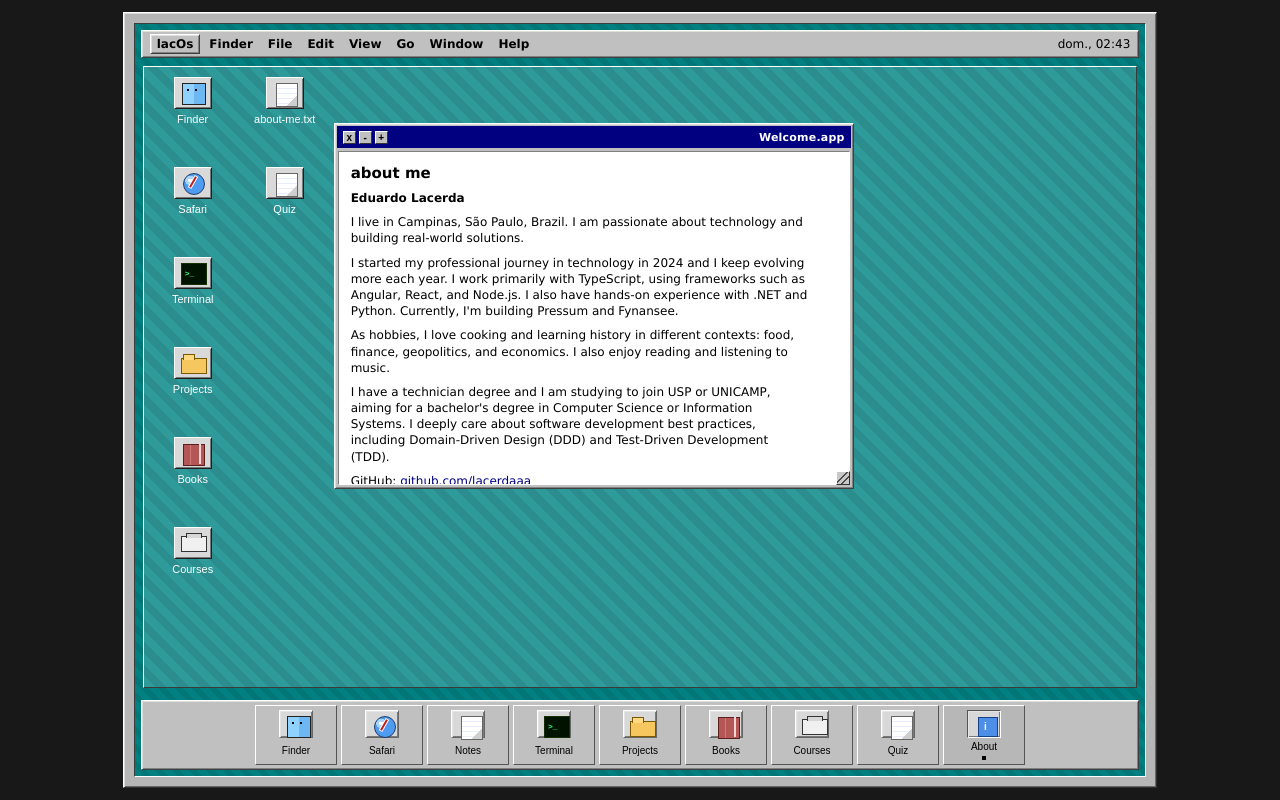
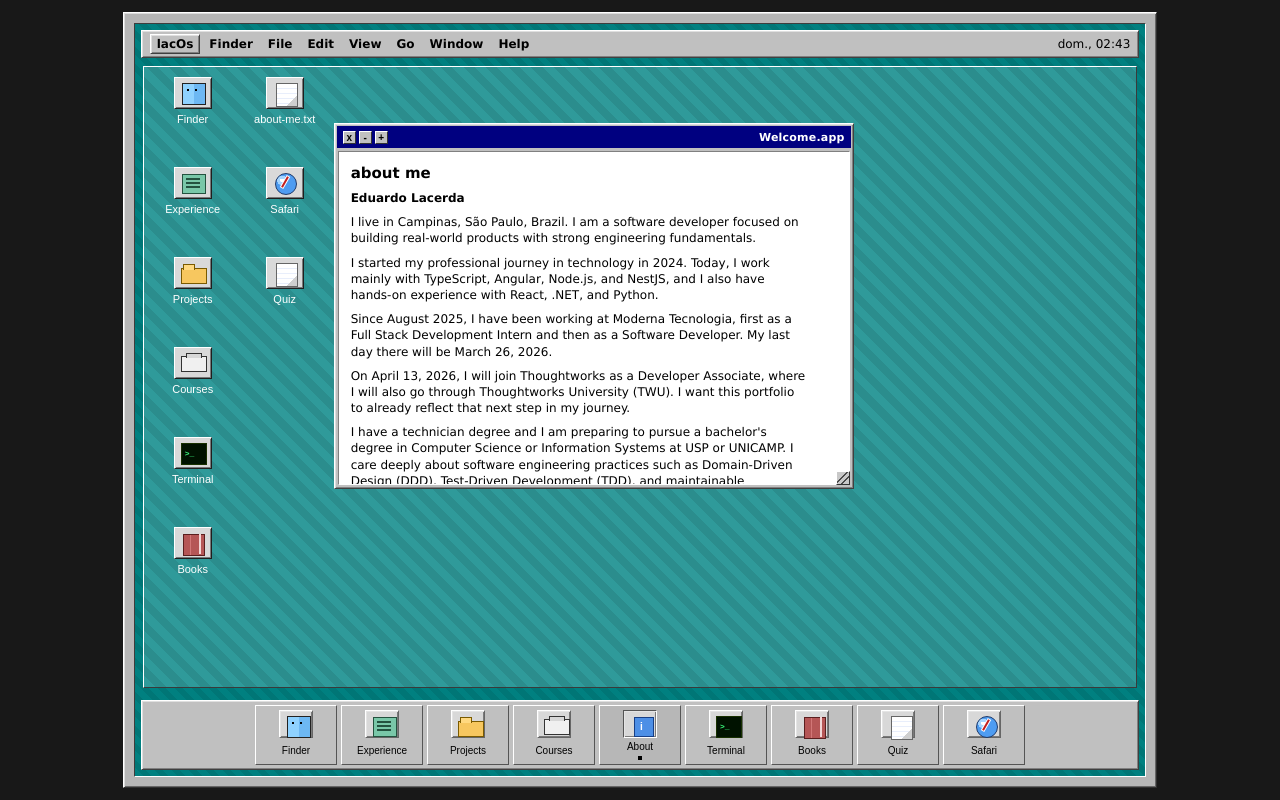
Before and after one commit to lacerdaaa/the-lacerda-os, an Angular app: page / in a window 1280 px wide. Built offline with nearby package versions, Linux system fonts and the light colour scheme.

Commit message:
Update experience timeline with Moderna and Thoughtworks

```diff
--- a/src/app/app.html
+++ b/src/app/app.html
@@ -129,6 +129,29 @@
               </div>
               }
 
+              @case ('experience') {
+              <h1>{{ getWindowContentTitle(windowState.appId) }}</h1>
+              <div class="experience-grid">
+                @for (experience of experiences; track experience.title) {
+                <article class="experience-card">
+                  <div class="experience-heading">
+                    <div>
+                      <h2>{{ experience.title }}</h2>
+                      <p class="experience-meta">{{ experience.organization }} · {{ experience.period }}</p>
+                    </div>
+                    <span class="experience-status">{{ experience.status }}</span>
+                  </div>
+                  <p class="experience-summary">{{ experience.summary }}</p>
+                  <ul class="experience-highlights">
+                    @for (highlight of experience.highlights; track highlight) {
+                    <li>{{ highlight }}</li>
+                    }
+                  </ul>
+                </article>
+                }
+              </div>
+              }
+
               @case ('quiz') {
               <h1>{{ getWindowContentTitle(windowState.appId) }}</h1>
               <app-about-quiz (secretUnlocked)="handleQuizSecretUnlocked()"></app-about-quiz>
@@ -254,12 +277,24 @@
 
               @case ('finder') {
               <h1>{{ getWindowContentTitle(windowState.appId) }}</h1>
-              <p>Explore files, open apps, and navigate your portfolio desktop.</p>
+              <p>Recruiter mode: open the most important parts of my portfolio from this desktop hub.</p>
               <div class="finder-grid">
-                <span>Portfolio</span>
-                <span>Assets</span>
-                <span>Experiments</span>
-                <span>Archive</span>
+                <button type="button" (click)="openApp('about')">
+                  <strong>Profile</strong>
+                  <span>Who I am, where I am, and what I am building.</span>
+                </button>
+                <button type="button" (click)="openApp('experience')">
+                  <strong>Experience</strong>
+                  <span>Thoughtworks start date, TWU, and current hands-on work.</span>
+                </button>
+                <button type="button" (click)="openApp('projects')">
+                  <strong>Projects</strong>
+                  <span>Featured GitHub work and active product builds.</span>
+                </button>
+                <button type="button" (click)="openApp('courses')">
+                  <strong>Courses</strong>
+                  <span>Recent certifications and technical training.</span>
+                </button>
               </div>
               }
               }
--- a/src/app/app.scss
+++ b/src/app/app.scss
@@ -342,6 +342,26 @@
   background: #d7d7d7;
 }
 
+.workspace-icon[data-icon='experience']::before,
+.dock-icon[data-icon='experience']::before {
+  left: 7px;
+  top: 6px;
+  width: 22px;
+  height: 18px;
+  border: 1px solid #24523f;
+  background: #79c7a8;
+}
+
+.workspace-icon[data-icon='experience']::after,
+.dock-icon[data-icon='experience']::after {
+  left: 11px;
+  top: 10px;
+  width: 14px;
+  height: 2px;
+  background: #24523f;
+  box-shadow: 0 4px 0 #24523f, 0 8px 0 #24523f;
+}
+
 .workspace-icon[data-icon='notes']::before,
 .workspace-icon[data-icon='textviewer']::before,
 .workspace-icon[data-icon='file']::before,
@@ -641,6 +661,61 @@
   height: 56px;
   image-rendering: pixelated;
   image-rendering: crisp-edges;
+}
+
+.experience-grid {
+  margin-top: 10px;
+  display: grid;
+  gap: 8px;
+}
+
+.experience-card {
+  border-top: 1px solid #fff;
+  border-left: 1px solid #fff;
+  border-right: 1px solid #666;
+  border-bottom: 1px solid #666;
+  background: #ececec;
+  padding: 10px;
+  display: grid;
+  gap: 8px;
+}
+
+.experience-heading {
+  display: flex;
+  justify-content: space-between;
+  align-items: start;
+  gap: 10px;
+}
+
+.experience-card h2,
+.finder-grid strong {
+  margin: 0;
+  font-size: 12px;
+}
+
+.experience-meta,
+.experience-summary,
+.experience-highlights,
+.finder-grid span {
+  margin: 0;
+  font-size: 11px;
+  line-height: 1.35;
+}
+
+.experience-status {
+  padding: 2px 6px;
+  border-top: 1px solid #fff;
+  border-left: 1px solid #fff;
+  border-right: 1px solid #666;
+  border-bottom: 1px solid #666;
+  background: #dcefdc;
+  font-size: 10px;
+  font-weight: 700;
+  text-transform: uppercase;
+}
+
+.experience-highlights {
+  padding-left: 18px;
 }
 
 .safari-shell {
@@ -1081,18 +1156,37 @@
 .finder-grid {
   margin-top: 10px;
   display: grid;
-  grid-template-columns: repeat(2, minmax(100px, 1fr));
+  grid-template-columns: repeat(2, minmax(160px, 1fr));
   gap: 8px;
 }
 
-.finder-grid span {
+.finder-grid button {
+  border: 0;
+  text-align: left;
+  display: grid;
+  gap: 4px;
   border-top: 1px solid #fff;
   border-left: 1px solid #fff;
   border-right: 1px solid #666;
   border-bottom: 1px solid #666;
   background: #ececec;
-  padding: 8px;
-  font-size: 11px;
+  padding: 10px;
+  font-family: inherit;
+}
+
+.finder-grid button:hover {
+  background: #e4e4e4;
+}
+
+.finder-grid button:active {
+  border-top: 1px solid #666;
+  border-left: 1px solid #666;
+  border-right: 1px solid #fff;
+  border-bottom: 1px solid #fff;
+}
+
+.finder-grid span {
+  color: #303030;
 }
 
 .dock {
--- a/src/app/app.ts
+++ b/src/app/app.ts
@@ -2,7 +2,7 @@
 import { DomSanitizer, SafeResourceUrl } from '@angular/platform-browser';
 import { AboutQuizComponent } from './about-quiz/about-quiz.component';
 
-type AppId = 'about' | 'projects' | 'books' | 'courses' | 'quiz' | 'terminal' | 'notes' | 'finder' | 'textviewer' | 'safari';
+type AppId = 'about' | 'projects' | 'books' | 'courses' | 'experience' | 'quiz' | 'terminal' | 'notes' | 'finder' | 'textviewer' | 'safari';
 
 function normalizeBrowserUrl(rawUrl: string): string | null {
   const trimmed = rawUrl.trim();
@@ -99,6 +99,15 @@
   credentialCode?: string;
 }
 
+interface ExperienceItem {
+  title: string;
+  organization: string;
+  period: string;
+  status: string;
+  summary: string;
+  highlights: string[];
+}
+
 interface SafariHistoryEntry {
   id: string;
   label: string;
@@ -115,6 +124,7 @@
     | 'open-terminal'
     | 'open-books'
     | 'open-courses'
+    | 'open-experience'
     | 'open-quiz'
     | 'open-safari'
     | 'reset-dock'
@@ -260,6 +270,7 @@
     'projects',
     'books',
     'courses',
+    'experience',
     'quiz',
     'safari',
     'ls',
@@ -285,13 +296,14 @@
     projects: 'projects',
     books: 'books',
     courses: 'courses',
+    experience: 'experience',
     quiz: 'quiz',
     safari: 'safari',
     about: 'about',
     textviewer: 'textviewer',
     text: 'textviewer'
   };
-  private readonly defaultDockAppIds: AppId[] = ['finder', 'safari', 'notes', 'terminal', 'projects', 'books', 'courses', 'quiz', 'about'];
+  private readonly defaultDockAppIds: AppId[] = ['finder', 'experience', 'projects', 'courses', 'about', 'terminal', 'books', 'quiz', 'safari'];
   private readonly windowDefaultHeightBoost = 36;
   private readonly windowMinimumHeightBoost = 24;
   private readonly appRegistry: Record<AppId, DockApp> = {
@@ -302,16 +314,19 @@
     projects: { name: 'Projects', code: 'PR', appId: 'projects' },
     books: { name: 'Books', code: 'BK', appId: 'books' },
     courses: { name: 'Courses', code: 'CR', appId: 'courses' },
+    experience: { name: 'Experience', code: 'EX', appId: 'experience' },
     quiz: { name: 'Quiz', code: 'QZ', appId: 'quiz' },
     about: { name: 'About', code: 'AB', appId: 'about' },
     textviewer: { name: 'Text Viewer', code: 'TX', appId: 'textviewer' }
   };
   protected readonly aboutProfileName = 'Eduardo Lacerda';
   protected readonly aboutProfileParagraphs = [
-    'I live in Campinas, São Paulo, Brazil. I am passionate about technology and building real-world solutions.',
-    "I started my professional journey in technology in 2024 and I keep evolving more each year. I work primarily with TypeScript, using frameworks such as Angular, React, and Node.js. I also have hands-on experience with .NET and Python. Currently, I'm building Pressum and Fynansee.",
-    'As hobbies, I love cooking and learning history in different contexts: food, finance, geopolitics, and economics. I also enjoy reading and listening to music.',
-    "I have a technician degree and I am studying to join USP or UNICAMP, aiming for a bachelor's degree in Computer Science or Information Systems. I deeply care about software development best practices, including Domain-Driven Design (DDD) and Test-Driven Development (TDD)."
+    'I live in Campinas, São Paulo, Brazil. I am a software developer focused on building real-world products with strong engineering fundamentals.',
+    "I started my professional journey in technology in 2024. Today, I work mainly with TypeScript, Angular, Node.js, and NestJS, and I also have hands-on experience with React, .NET, and Python.",
+    'Since August 2025, I have been working at Moderna Tecnologia, first as a Full Stack Development Intern and then as a Software Developer. My last day there will be March 26, 2026.',
+    'On April 13, 2026, I will join Thoughtworks as a Developer Associate, where I will also go through Thoughtworks University (TWU). I want this portfolio to already reflect that next step in my journey.',
+    "I have a technician degree and I am preparing to pursue a bachelor's degree in Computer Science or Information Systems at USP or UNICAMP. I care deeply about software engineering practices such as Domain-Driven Design (DDD), Test-Driven Development (TDD), and maintainable architecture.",
+    'Outside software, I love cooking and learning history through food, finance, geopolitics, and economics. I also enjoy reading and listening to music.'
   ];
   protected readonly aboutProfileGithubUrl = 'https://github.com/lacerdaaa';
   protected readonly aboutProfileGithubLabel = 'github.com/lacerdaaa';
@@ -336,12 +351,13 @@
 
   protected readonly workspaceItems: WorkspaceItem[] = [
     { kind: 'app', name: 'Finder', code: 'APP', appId: 'finder', column: 1, row: 1 },
-    { kind: 'app', name: 'Safari', code: 'APP', appId: 'safari', column: 1, row: 2 },
-    { kind: 'app', name: 'Terminal', code: 'APP', appId: 'terminal', column: 1, row: 3 },
-    { kind: 'app', name: 'Projects', code: 'APP', appId: 'projects', column: 1, row: 4 },
-    { kind: 'app', name: 'Books', code: 'APP', appId: 'books', column: 1, row: 5 },
-    { kind: 'app', name: 'Courses', code: 'APP', appId: 'courses', column: 1, row: 6 },
-    { kind: 'app', name: 'Quiz', code: 'APP', appId: 'quiz', column: 2, row: 2 },
+    { kind: 'app', name: 'Experience', code: 'APP', appId: 'experience', column: 1, row: 2 },
+    { kind: 'app', name: 'Projects', code: 'APP', appId: 'projects', column: 1, row: 3 },
+    { kind: 'app', name: 'Courses', code: 'APP', appId: 'courses', column: 1, row: 4 },
+    { kind: 'app', name: 'Terminal', code: 'APP', appId: 'terminal', column: 1, row: 5 },
+    { kind: 'app', name: 'Books', code: 'APP', appId: 'books', column: 1, row: 6 },
+    { kind: 'app', name: 'Safari', code: 'APP', appId: 'safari', column: 2, row: 2 },
+    { kind: 'app', name: 'Quiz', code: 'APP', appId: 'quiz', column: 2, row: 3 },
     {
       kind: 'file',
       name: 'about-me.txt',
@@ -374,6 +390,45 @@
       title: 'A Vida Não é Útil',
       description: 'Ensaios reflexivos de Ailton Krenak sobre a relação entre sociedade e natureza, propondo modos de vida e pensamento coletivo que valorizam a sustentabilidade e o cuidado.',
       cover: '/vida_nao_e_util.jpg'
+    }
+  ];
+
+  protected readonly experiences: ExperienceItem[] = [
+    {
+      title: 'Developer Associate',
+      organization: 'Thoughtworks',
+      period: 'Starts April 13, 2026',
+      status: 'Upcoming',
+      summary: 'Starting a new chapter at Thoughtworks as a Developer Associate after leaving Moderna Tecnologia on March 26, 2026.',
+      highlights: [
+        'Joining Thoughtworks on April 13, 2026.',
+        'Planned participation in Thoughtworks University (TWU).',
+        'Important next step in my professional growth as a developer.'
+      ]
+    },
+    {
+      title: 'Software Developer',
+      organization: 'Moderna Tecnologia',
+      period: 'August 2025 - March 26, 2026',
+      status: 'Current role',
+      summary: 'Working as a Full-Stack Developer focused primarily on Angular and Node.js, building scalable web applications and internal tools that improve operational efficiency across the company.',
+      highlights: [
+        'Collaborating in a cross-functional team using Scrum and Kanban for continuous and iterative delivery.',
+        'Using Git, GitHub, and GitHub Actions while applying DevOps and GitOps principles for validation, deployment, and monitoring.',
+        'Contributed to a 30% increase in operational performance across Customer Success, Logistics, Configuration, and Engineering through system modernization and an integrated web platform.'
+      ]
+    },
+    {
+      title: 'Full Stack Development Intern',
+      organization: 'Moderna Tecnologia',
+      period: 'February 2025 - July 2025',
+      status: 'Previous role',
+      summary: 'Started my journey at Moderna Tecnologia as an on-site intern in Campinas, contributing to full-stack product delivery and building the foundation for my transition into a developer role.',
+      highlights: [
+        'Worked with Angular and Node.js in real business workflows.',
+        'Learned to operate in a professional software team with agile practices and version control.',
+        'Gained the experience that helped me grow into the next stage of my career.'
+      ]
     }
   ];
 
@@ -796,6 +851,7 @@
       { id: 'open-terminal', label: 'Abrir Terminal' },
       { id: 'open-books', label: 'Abrir Books' },
       { id: 'open-courses', label: 'Abrir Courses' },
+      { id: 'open-experience', label: 'Abrir Experience' },
       { id: 'open-quiz', label: 'Abrir Quiz' },
       { id: 'open-safari', label: 'Abrir Safari' },
       { id: 'themes', label: 'Temas >' },
@@ -913,6 +969,9 @@
         break;
       case 'open-courses':
         this.openApp('courses');
+        break;
+      case 'open-experience':
+        this.openApp('experience');
         break;
       case 'open-quiz':
         this.openApp('quiz');
@@ -1039,6 +1098,8 @@
         return 'Books';
       case 'courses':
         return 'Courses';
+      case 'experience':
+        return 'Experience';
       case 'quiz':
         return 'Quiz';
       case 'safari':
@@ -1197,6 +1258,12 @@
           'Courses.app opened with your completed certifications.'
         ]);
         return;
+      case 'experience':
+        this.openApp('experience');
+        this.appendTerminalLines([
+          'Experience.app opened with your upcoming Thoughtworks role and current product work.'
+        ]);
+        return;
       case 'quiz':
         this.openApp('quiz');
         this.appendTerminalLines([
@@ -1224,7 +1291,7 @@
         return;
       case 'open':
         if (rest.length === 0) {
-          this.appendTerminalLines(['Usage: open <finder|safari|notes|terminal|projects|books|courses|quiz|about|textviewer>']);
+          this.appendTerminalLines(['Usage: open <finder|safari|notes|terminal|projects|books|courses|experience|quiz|about|textviewer>']);
           return;
         }
 
@@ -1864,7 +1931,7 @@
         return;
       }
 
-      const allowed = new Set<AppId>(['finder', 'safari', 'notes', 'terminal', 'projects', 'books', 'courses', 'quiz', 'about']);
+      const allowed = new Set<AppId>(['finder', 'safari', 'notes', 'terminal', 'projects', 'books', 'courses', 'experience', 'quiz', 'about']);
       const restored = parsed.filter(
         (appId): appId is AppId => typeof appId === 'string' && allowed.has(appId as AppId)
       );
@@ -1883,7 +1950,7 @@
     if (!appId) {
       this.appendTerminalLines([
         `Unknown app: ${rawTarget}`,
-        'Available apps: finder, safari, notes, terminal, projects, books, courses, quiz, about, textviewer'
+        'Available apps: finder, safari, notes, terminal, projects, books, courses, experience, quiz, about, textviewer'
       ]);
       return;
     }
@@ -2233,12 +2300,14 @@
           return { width: 700, height: 420 };
         case 'courses':
           return { width: 680, height: 400 };
+        case 'experience':
+          return { width: 700, height: 420 };
         case 'quiz':
           return { width: 700, height: 420 };
         case 'terminal':
           return { width: 580, height: 350 };
         case 'finder':
-        return { width: 560, height: 340 };
+          return { width: 620, height: 360 };
         case 'notes':
           return { width: 500, height: 330 };
         case 'books':
@@ -2263,12 +2332,14 @@
           return { width: 520, height: 320 };
         case 'courses':
           return { width: 500, height: 300 };
+        case 'experience':
+          return { width: 520, height: 320 };
         case 'quiz':
           return { width: 520, height: 320 };
         case 'terminal':
           return { width: 420, height: 260 };
         case 'finder':
-        return { width: 420, height: 250 };
+          return { width: 460, height: 260 };
         case 'notes':
           return { width: 380, height: 240 };
         case 'books':
@@ -2298,6 +2369,8 @@
         return 'Books.app';
       case 'courses':
         return 'Courses.app';
+      case 'experience':
+        return 'Experience.app';
       case 'quiz':
         return 'Quiz.app';
       case 'terminal':
```
Lines whose indentation alone changed are shown as unchanged.
